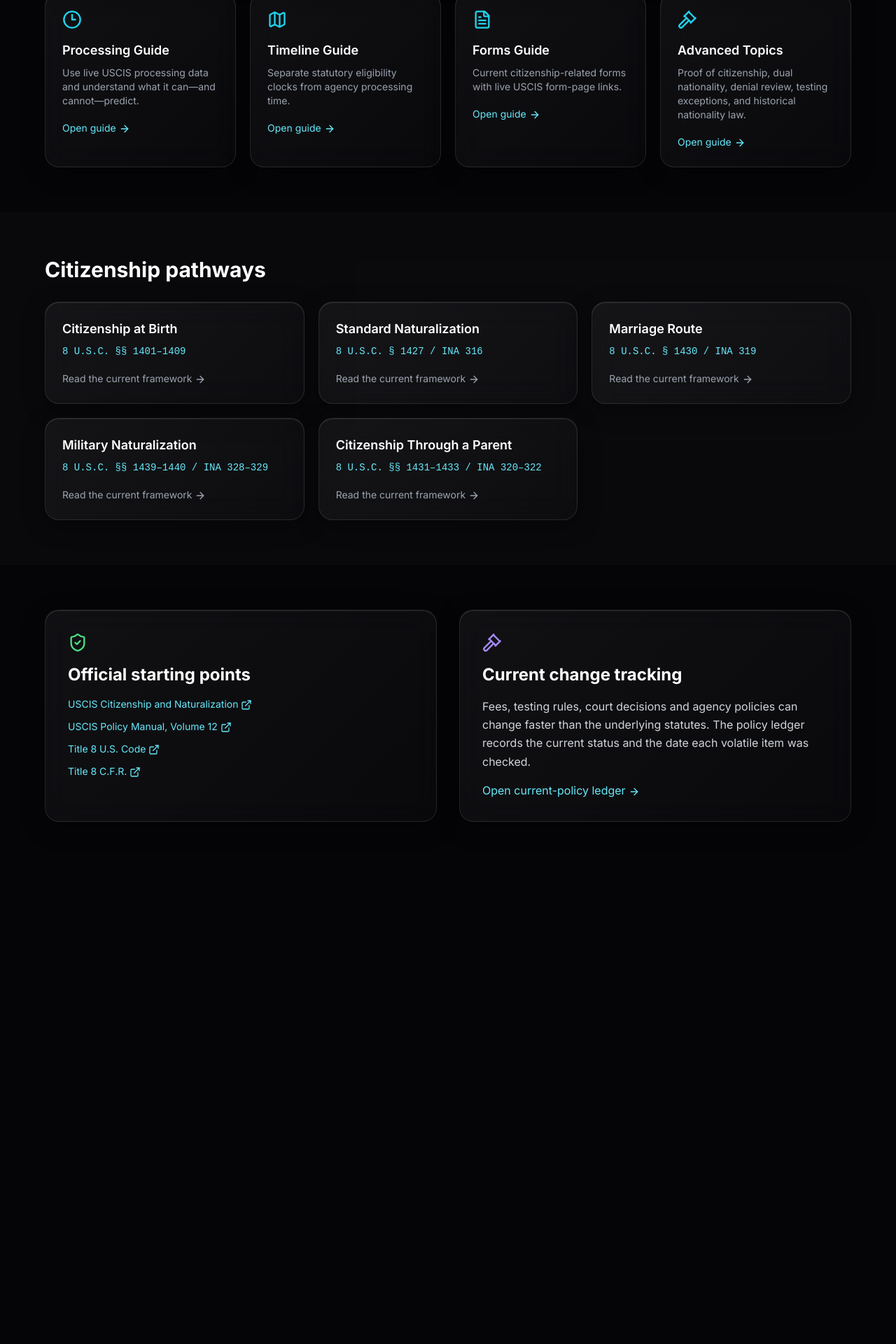
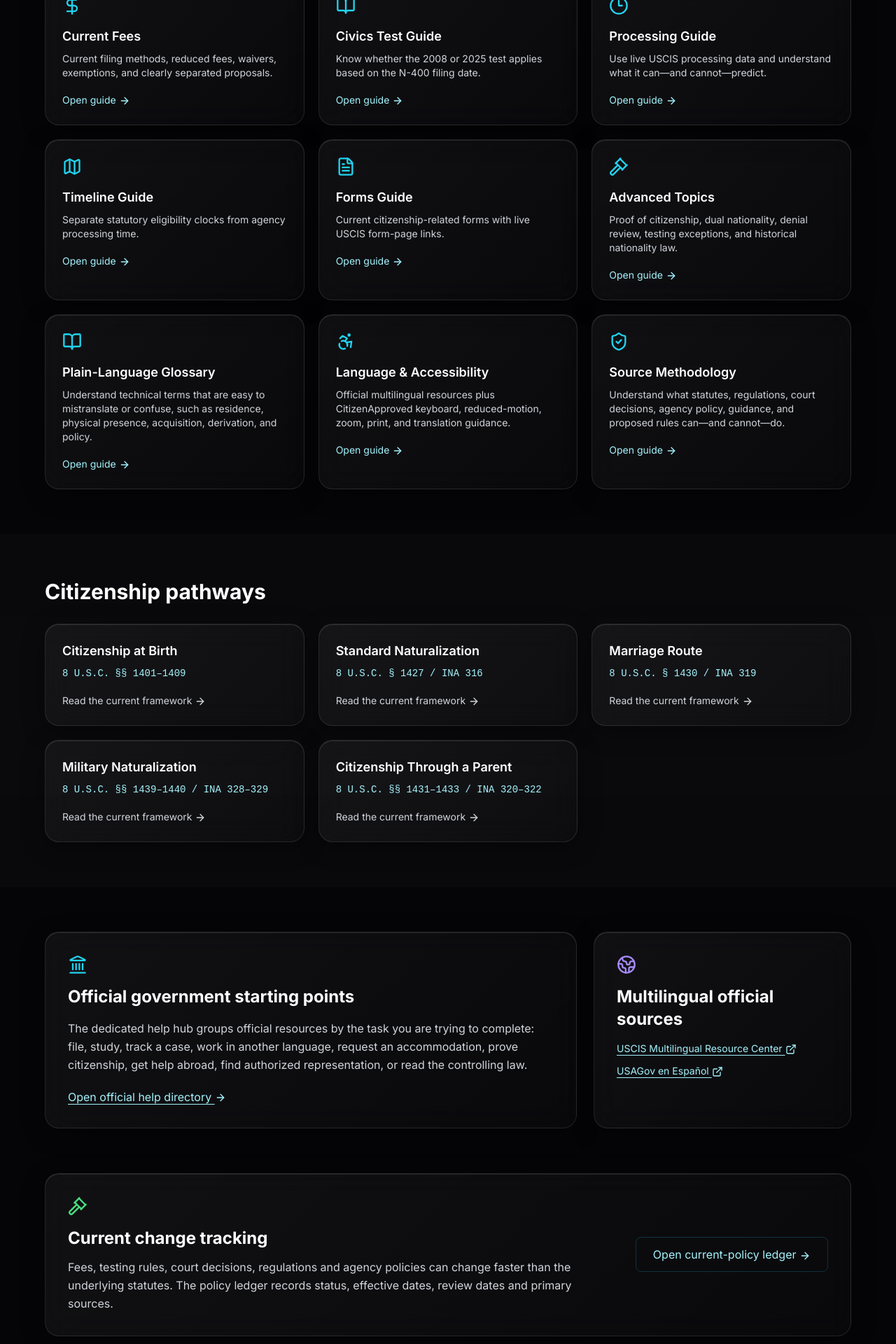
Before and after one commit to weave0/CitizenApproved, a Next.js app: page /resources in a window 1280 px wide. Shown: the part 820-2740 px from the top of the page at 70% size. Before the commit the page ends 2058 px from the top, so only its background shows below. Built offline with nearby package versions, Linux system fonts and the light colour scheme.

Commit message:
feat: expand resources hub for global access and official help

```diff
--- a/src/app/resources/page.tsx
+++ b/src/app/resources/page.tsx
@@ -1,10 +1,11 @@
 import Link from 'next/link'
-import { ArrowRight, BookOpen, Clock3, DollarSign, ExternalLink, FileSearch, FileText, Gavel, Map, Route, ShieldCheck } from 'lucide-react'
+import { Accessibility, ArrowRight, BookOpen, Clock3, DollarSign, ExternalLink, FileSearch, FileText, Gavel, Globe2, Landmark, Map, Route, ShieldCheck } from 'lucide-react'
 import { Navbar } from '@/components/Navbar'
 import { formatReviewDate } from '@/lib/policy/current-policy'
 
 const guides = [
   ['Pathway Triage', 'Find the citizenship statute or naturalization route to investigate first—without a fake eligibility verdict.', Route, '/eligibility'],
+  ['Official Help', 'Find the correct USCIS, State, DOJ/EOIR, court, statute, regulation, or rulemaking source for the task in front of you.', Landmark, '/help'],
   ['Evidence Guide', 'Separate baseline interview items from fact-specific and pathway-specific evidence.', FileSearch, '/documents'],
   ['Current Fees', 'Current filing methods, reduced fees, waivers, exemptions, and clearly separated proposals.', DollarSign, '/costs'],
   ['Civics Test Guide', 'Know whether the 2008 or 2025 test applies based on the N-400 filing date.', BookOpen, '/civics'],
@@ -12,6 +13,9 @@ const guides = [
   ['Timeline Guide', 'Separate statutory eligibility clocks from agency processing time.', Map, '/resources/timeline'],
   ['Forms Guide', 'Current citizenship-related forms with live USCIS form-page links.', FileText, '/resources/forms'],
   ['Advanced Topics', 'Proof of citizenship, dual nationality, denial review, testing exceptions, and historical nationality law.', Gavel, '/topics'],
+  ['Plain-Language Glossary', 'Understand technical terms that are easy to mistranslate or confuse, such as residence, physical presence, acquisition, derivation, and policy.', BookOpen, '/glossary'],
+  ['Language & Accessibility', 'Official multilingual resources plus CitizenApproved keyboard, reduced-motion, zoom, print, and translation guidance.', Accessibility, '/accessibility'],
+  ['Source Methodology', 'Understand what statutes, regulations, court decisions, agency policy, guidance, and proposed rules can—and cannot—do.', ShieldCheck, '/sources'],
 ] as const
 
 const pathways = [
@@ -30,14 +34,14 @@ export default function ResourcesPage() {
         <div className="max-w-6xl mx-auto">
           <div className="text-sm text-cyan-300 mb-5">Public resource library · verified {formatReviewDate()}</div>
           <h1 className="text-4xl md:text-6xl font-bold mb-6">Research the rule. Understand the process. Verify the source.</h1>
-          <p className="text-xl text-[var(--text-secondary)] max-w-4xl leading-relaxed">CitizenApproved is designed for learners, applicants, families, educators and researchers anywhere in the world. The tools favor transparent sources and explain uncertainty instead of manufacturing precision.</p>
+          <p className="text-xl text-[var(--text-secondary)] max-w-4xl leading-relaxed">CitizenApproved is designed for learners, applicants, families, educators and researchers anywhere in the world. The tools favor transparent sources, explain agency boundaries, and expose uncertainty instead of manufacturing precision.</p>
         </div>
       </section>
 
       <section className="pb-16 px-6">
-        <div className="max-w-6xl mx-auto grid md:grid-cols-2 lg:grid-cols-4 gap-5">
+        <div className="max-w-6xl mx-auto grid md:grid-cols-2 lg:grid-cols-3 gap-5">
           {guides.map(([title, description, Icon, href]) => (
-            <Link key={title} href={href} className="glass-panel p-6 group"><Icon className="w-7 h-7 text-cyan-400 mb-4" /><h2 className="text-lg font-semibold mb-2">{title}</h2><p className="text-sm text-gray-400 mb-4">{description}</p><span className="text-cyan-300 text-sm">Open guide <ArrowRight className="inline w-4 h-4" /></span></Link>
+            <Link key={title} href={href} className="glass-panel p-6 group"><Icon className="w-7 h-7 text-cyan-400 mb-4" aria-hidden="true" /><h2 className="text-lg font-semibold mb-2">{title}</h2><p className="text-sm text-gray-300 mb-4">{description}</p><span className="text-cyan-200 text-sm">Open guide <ArrowRight className="inline w-4 h-4" aria-hidden="true" /></span></Link>
           ))}
         </div>
       </section>
@@ -45,14 +49,33 @@ export default function ResourcesPage() {
       <section className="py-16 px-6 bg-white/[0.02]">
         <div className="max-w-6xl mx-auto">
           <h2 className="text-3xl font-bold mb-7">Citizenship pathways</h2>
-          <div className="grid md:grid-cols-2 lg:grid-cols-3 gap-5">{pathways.map(([title, law, href]) => <Link key={title} href={href} className="glass-panel p-6"><h3 className="text-lg font-semibold mb-2">{title}</h3><p className="text-sm font-mono text-cyan-300 mb-4">{law}</p><span className="text-gray-400 text-sm">Read the current framework <ArrowRight className="inline w-4 h-4" /></span></Link>)}</div>
+          <div className="grid md:grid-cols-2 lg:grid-cols-3 gap-5">{pathways.map(([title, law, href]) => <Link key={title} href={href} className="glass-panel p-6"><h3 className="text-lg font-semibold mb-2">{title}</h3><p className="text-sm font-mono text-cyan-200 mb-4">{law}</p><span className="text-gray-300 text-sm">Read the current framework <ArrowRight className="inline w-4 h-4" aria-hidden="true" /></span></Link>)}</div>
         </div>
       </section>
 
       <section className="py-16 px-6">
-        <div className="max-w-6xl mx-auto grid lg:grid-cols-2 gap-8">
-          <div className="glass-panel p-8"><ShieldCheck className="w-7 h-7 text-green-400 mb-4" /><h2 className="text-2xl font-bold mb-4">Official starting points</h2><div className="space-y-3 text-sm"><a href="https://www.uscis.gov/citizenship" target="_blank" rel="noreferrer" className="block text-cyan-300">USCIS Citizenship and Naturalization <ExternalLink className="inline w-4 h-4" /></a><a href="https://www.uscis.gov/policy-manual/volume-12" target="_blank" rel="noreferrer" className="block text-cyan-300">USCIS Policy Manual, Volume 12 <ExternalLink className="inline w-4 h-4" /></a><a href="https://uscode.house.gov/browse/prelim@title8&edition=prelim" target="_blank" rel="noreferrer" className="block text-cyan-300">Title 8 U.S. Code <ExternalLink className="inline w-4 h-4" /></a><a href="https://www.ecfr.gov/current/title-8" target="_blank" rel="noreferrer" className="block text-cyan-300">Title 8 C.F.R. <ExternalLink className="inline w-4 h-4" /></a></div></div>
-          <div className="glass-panel p-8"><Gavel className="w-7 h-7 text-violet-400 mb-4" /><h2 className="text-2xl font-bold mb-4">Current change tracking</h2><p className="text-gray-300 mb-4">Fees, testing rules, court decisions and agency policies can change faster than the underlying statutes. The policy ledger records the current status and the date each volatile item was checked.</p><Link href="/updates" className="text-cyan-300">Open current-policy ledger <ArrowRight className="inline w-4 h-4" /></Link></div>
+        <div className="max-w-6xl mx-auto grid lg:grid-cols-3 gap-6">
+          <div className="glass-panel p-8 lg:col-span-2">
+            <Landmark className="w-7 h-7 text-cyan-400 mb-4" aria-hidden="true" />
+            <h2 className="text-2xl font-bold mb-4">Official government starting points</h2>
+            <p className="text-gray-300 mb-5">The dedicated help hub groups official resources by the task you are trying to complete: file, study, track a case, work in another language, request an accommodation, prove citizenship, get help abroad, find authorized representation, or read the controlling law.</p>
+            <Link href="/help" className="text-cyan-200 underline underline-offset-4">Open official help directory <ArrowRight className="inline w-4 h-4" aria-hidden="true" /></Link>
+          </div>
+          <div className="glass-panel p-8">
+            <Globe2 className="w-7 h-7 text-violet-400 mb-4" aria-hidden="true" />
+            <h2 className="text-2xl font-bold mb-4">Multilingual official sources</h2>
+            <div className="space-y-3 text-sm">
+              <a href="https://www.uscis.gov/tools/multilingual-resource-center" target="_blank" rel="noreferrer" className="block text-cyan-200 underline underline-offset-4">USCIS Multilingual Resource Center <ExternalLink className="inline w-4 h-4" aria-hidden="true" /></a>
+              <a href="https://www.usa.gov/es/naturalizacion-ciudadania-estados-unidos" target="_blank" rel="noreferrer" className="block text-cyan-200 underline underline-offset-4">USAGov en Español <ExternalLink className="inline w-4 h-4" aria-hidden="true" /></a>
+            </div>
+          </div>
+        </div>
+      </section>
+
+      <section className="pb-20 px-6">
+        <div className="max-w-6xl mx-auto glass-panel p-8 grid lg:grid-cols-[1fr_auto] gap-6 items-center">
+          <div><Gavel className="w-7 h-7 text-green-400 mb-4" aria-hidden="true" /><h2 className="text-2xl font-bold mb-3">Current change tracking</h2><p className="text-gray-300">Fees, testing rules, court decisions, regulations and agency policies can change faster than the underlying statutes. The policy ledger records status, effective dates, review dates and primary sources.</p></div>
+          <Link href="/updates" className="px-6 py-3 rounded-lg border border-cyan-400/20 text-cyan-200">Open current-policy ledger <ArrowRight className="inline w-4 h-4" aria-hidden="true" /></Link>
         </div>
       </section>
     </main>
```
